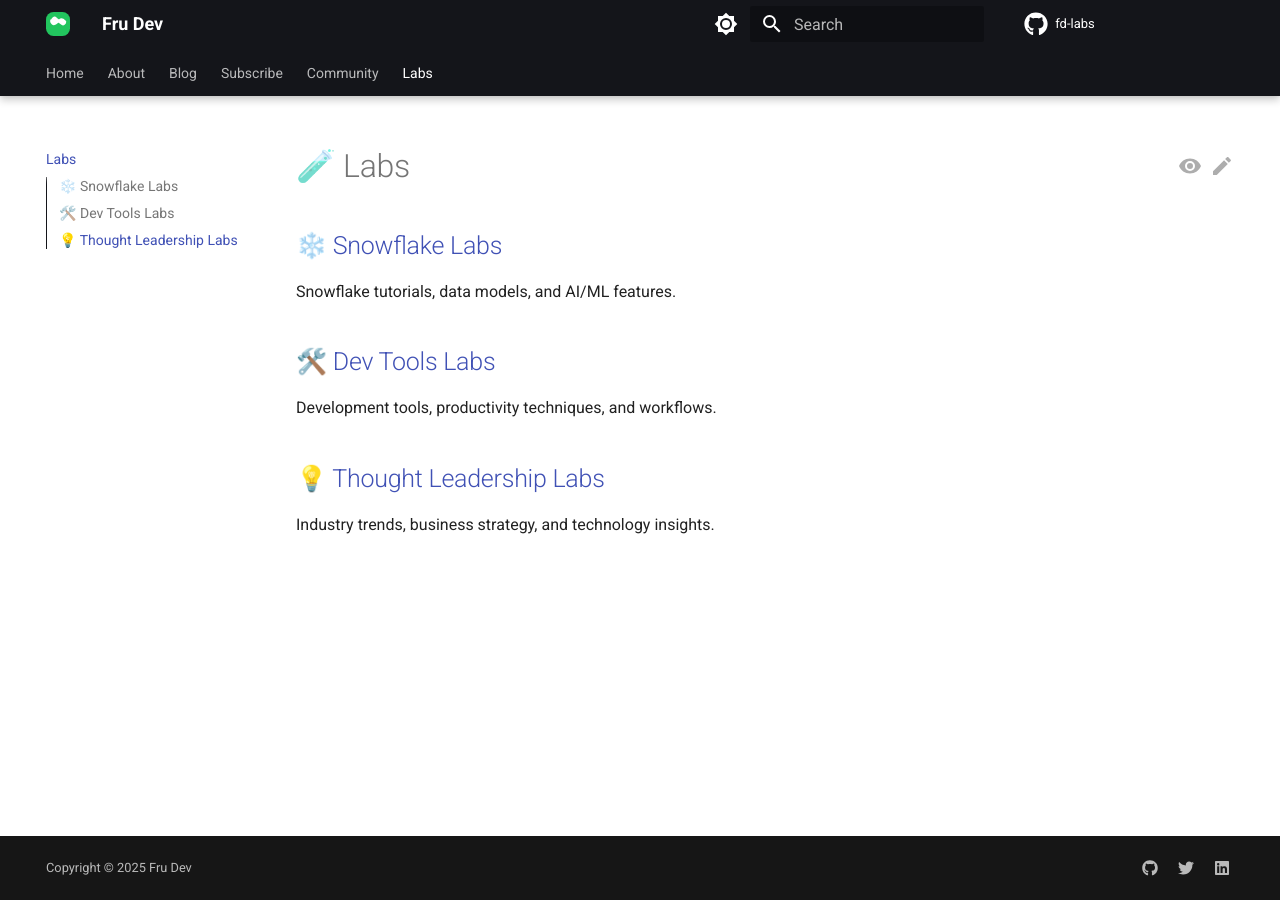
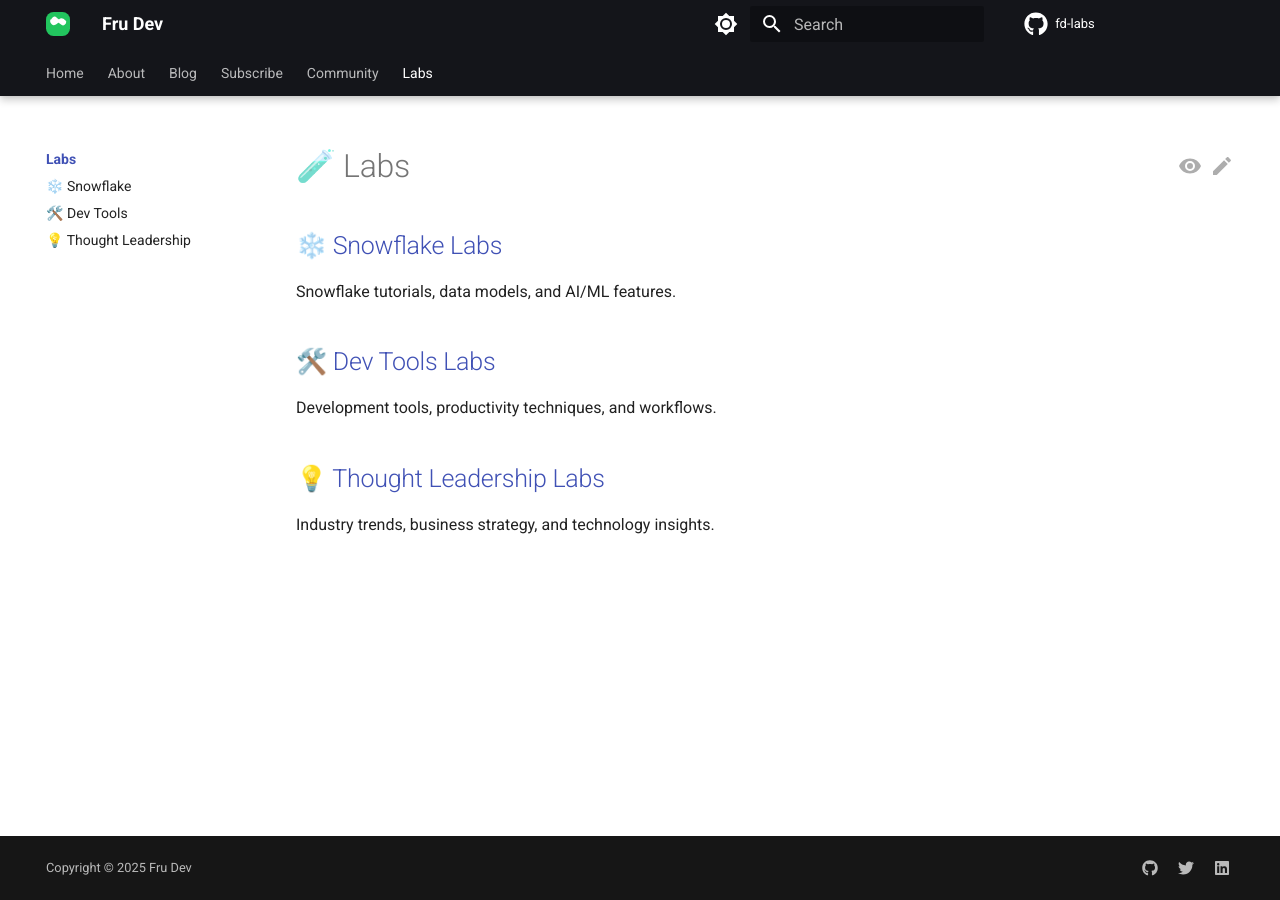
Before and after one commit to frulouis/fd-docs, an MkDocs documentation site: the page built from docs/labs/index.md, in a window 1280 px wide. Built offline with MkDocs 1.6.1 and Material for MkDocs 9.7.7, drawn with Linux system fonts in a browser that asks for light colours; comment, search, counter and statistics services are not loaded; part of the change alters nothing that is shown.

```diff
--- a/mkdocs.yml
+++ b/mkdocs.yml
@@ -133,7 +133,11 @@ nav:
   - Blog: blog.md
   - Subscribe: subscribe.md
   - Community: community.md
-  - Labs: labs/index.md
+  - Labs:
+    - Overview: labs/index.md
+    - ❄️ Snowflake: labs/snowflake/index.md
+    - 🛠️ Dev Tools: labs/dev-tools/index.md
+    - 💡 Thought Leadership: labs/thought-leadership/index.md
 
 # Extra
 extra:
```
